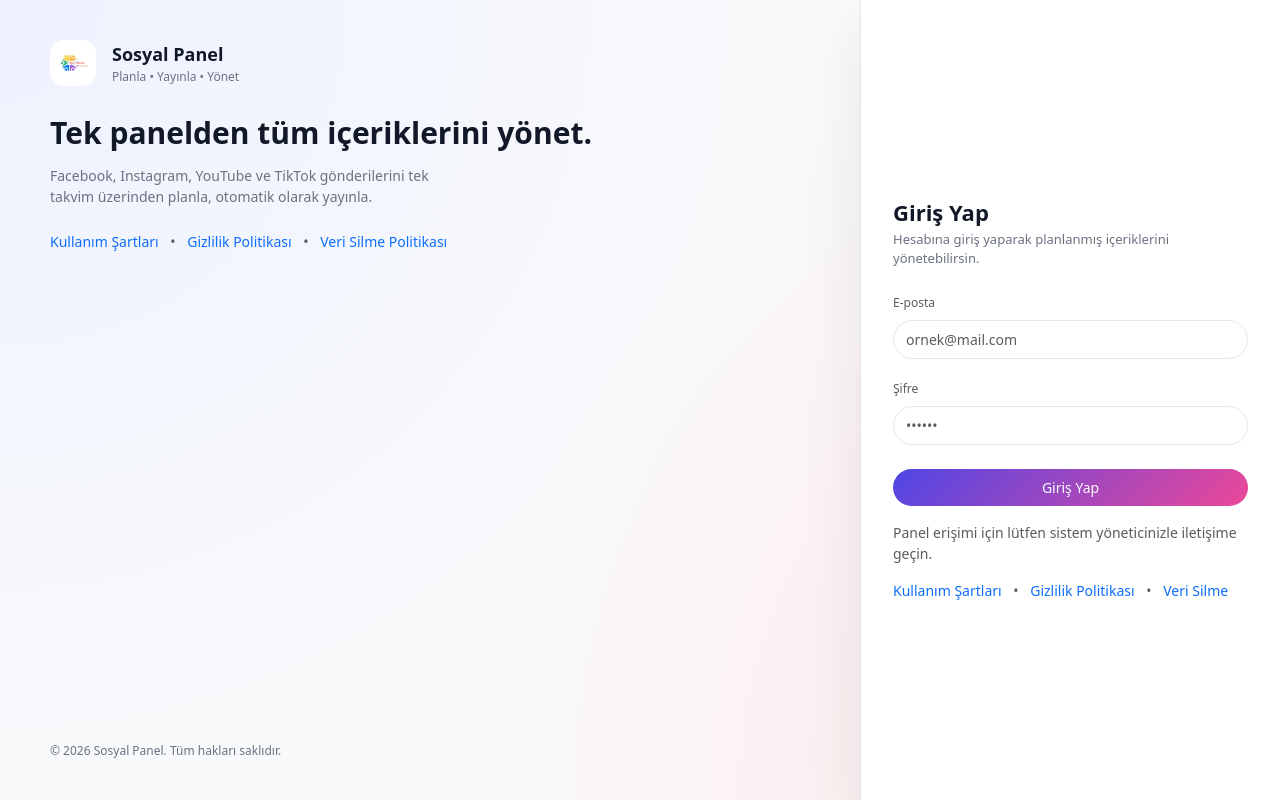
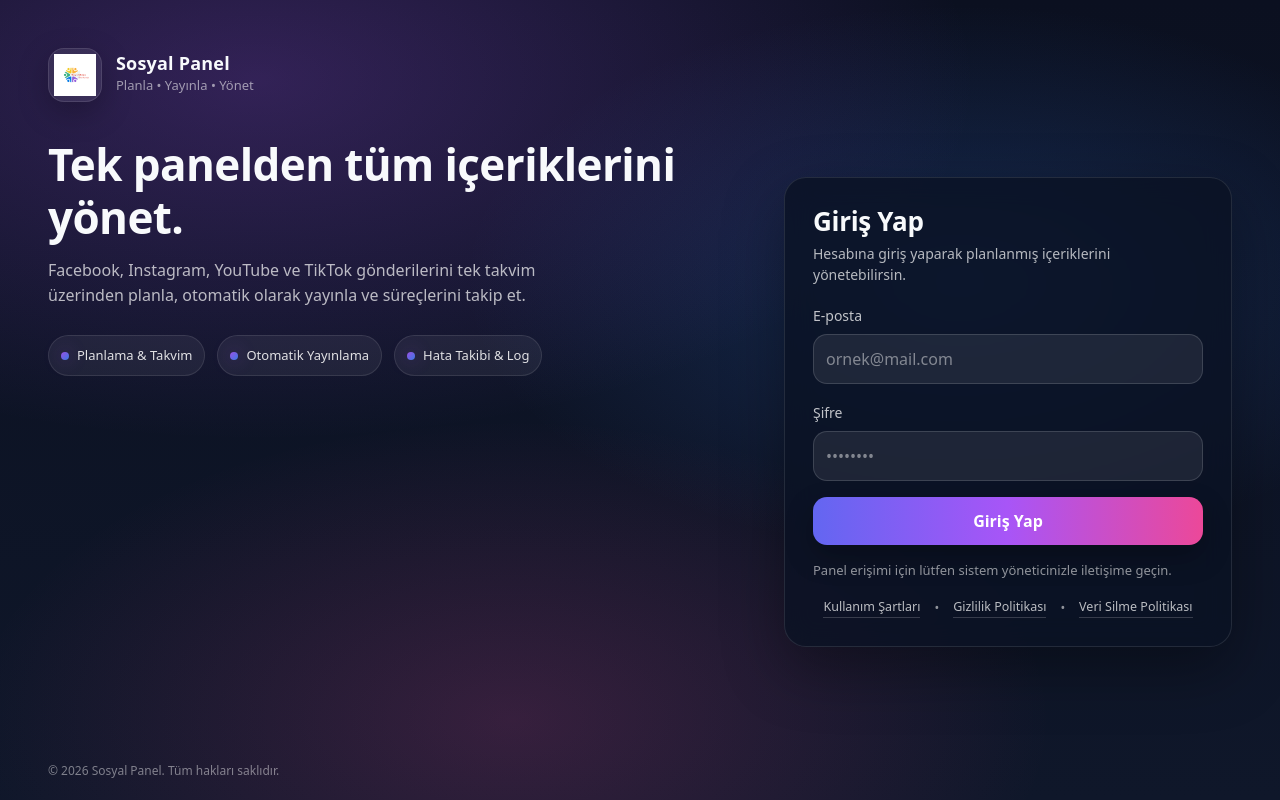
Before and after one commit to uercolak/otomedya, a CodeIgniter 4 app: the page made by app/Views/auth/login.php in a window 1280 px wide. Run offline with PHP 8.4 and a stand-in for CodeIgniter, Linux system fonts and the light colour scheme; the template is opened without the code that fills it, so the values that code supplies are empty; some libraries are stand-ins or nearby versions.

Commit message:
routes update

```diff
--- a/app/Views/auth/login.php
+++ b/app/Views/auth/login.php
@@ -8,49 +8,264 @@
     <link rel="icon" type="image/png" href="<?= base_url('/logo2.png'); ?>">
 
     <link href="https://cdn.jsdelivr.net/npm/bootstrap@5.3.2/dist/css/bootstrap.min.css" rel="stylesheet">
-    <link href="<?= base_url('/assets/css/auth.css'); ?>" rel="stylesheet">
+
+    <style>
+        :root{
+            --bg1:#0b1020;
+            --bg2:#0f172a;
+            --card:#0b1224cc;
+            --border:rgba(255,255,255,.10);
+            --muted:rgba(255,255,255,.70);
+            --muted2:rgba(255,255,255,.55);
+            --text:#f8fafc;
+        }
+
+        body{
+            min-height:100vh;
+            background:
+                radial-gradient(1200px 600px at 20% 10%, rgba(168,85,247,.25), transparent 60%),
+                radial-gradient(900px 500px at 75% 35%, rgba(59,130,246,.22), transparent 55%),
+                radial-gradient(900px 500px at 40% 90%, rgba(236,72,153,.18), transparent 60%),
+                linear-gradient(180deg, var(--bg1), var(--bg2));
+            color:var(--text);
+        }
+
+        .auth-shell{
+            min-height:100vh;
+            display:flex;
+            align-items:stretch;
+        }
+
+        .auth-left{
+            flex: 1 1 58%;
+            padding:48px 48px 24px 48px;
+            position:relative;
+            overflow:hidden;
+        }
+
+        .brand{
+            display:flex;
+            align-items:center;
+            gap:14px;
+            margin-bottom:34px;
+        }
+
+        .brand-logo{
+            width:54px;
+            height:54px;
+            border-radius:16px;
+            background: rgba(255,255,255,.08);
+            border:1px solid var(--border);
+            display:flex;
+            align-items:center;
+            justify-content:center;
+            overflow:hidden;
+            box-shadow: 0 10px 30px rgba(0,0,0,.25);
+        }
+
+        .brand-logo img{
+            width:42px;
+            height:42px;
+            object-fit:contain;
+            display:block;
+        }
+
+        .brand-title{
+            font-weight:700;
+            letter-spacing:.2px;
+            font-size:18px;
+            line-height:1.1;
+        }
+        .brand-sub{
+            color:var(--muted2);
+            font-size:13px;
+            margin-top:2px;
+        }
+
+        .hero{
+            max-width: 640px;
+            margin-top: 36px;
+        }
+        .hero h1{
+            font-weight:800;
+            font-size:44px;
+            letter-spacing:-.6px;
+            margin:0 0 14px 0;
+        }
+        .hero p{
+            color:var(--muted);
+            font-size:16px;
+            line-height:1.6;
+            margin:0;
+            max-width: 520px;
+        }
+
+        .feature-row{
+            margin-top: 26px;
+            display:flex;
+            gap:12px;
+            flex-wrap:wrap;
+        }
+        .pill{
+            display:inline-flex;
+            align-items:center;
+            gap:8px;
+            padding:10px 12px;
+            border-radius:999px;
+            border:1px solid var(--border);
+            background: rgba(255,255,255,.06);
+            color: rgba(255,255,255,.86);
+            font-size:13px;
+        }
+        .dot{
+            width:8px;height:8px;border-radius:50%;
+            background: linear-gradient(135deg, rgba(168,85,247,.9), rgba(59,130,246,.9));
+            box-shadow: 0 0 18px rgba(168,85,247,.45);
+        }
+
+        .auth-right{
+            flex: 0 0 520px;
+            padding:48px 48px 24px 24px;
+            display:flex;
+            flex-direction:column;
+            justify-content:center;
+        }
+
+        .card-auth{
+            border:1px solid var(--border);
+            background: var(--card);
+            backdrop-filter: blur(14px);
+            -webkit-backdrop-filter: blur(14px);
+            border-radius: 22px;
+            box-shadow: 0 22px 60px rgba(0,0,0,.35);
+            padding: 28px;
+        }
+
+        .card-auth h2{
+            font-weight:800;
+            font-size:26px;
+            margin:0 0 6px 0;
+            letter-spacing:-.3px;
+        }
+        .card-auth .sub{
+            color:var(--muted);
+            margin:0 0 18px 0;
+            font-size:14px;
+        }
+
+        .form-label{
+            color: rgba(255,255,255,.75) !important;
+        }
+
+        .form-control{
+            background: rgba(255,255,255,.08) !important;
+            border: 1px solid rgba(255,255,255,.14) !important;
+            color: var(--text) !important;
+            border-radius: 14px !important;
+            padding: 12px 12px !important;
+        }
+        .form-control::placeholder{
+            color: rgba(255,255,255,.45) !important;
+        }
+        .form-control:focus{
+            box-shadow: 0 0 0 .25rem rgba(168,85,247,.18) !important;
+            border-color: rgba(168,85,247,.45) !important;
+        }
+
+        .btn-gradient{
+            border:0;
+            border-radius: 14px;
+            padding: 12px 14px;
+            font-weight:700;
+            color:#fff;
+            background: linear-gradient(90deg, rgba(99,102,241,1), rgba(168,85,247,1), rgba(236,72,153,1));
+            box-shadow: 0 12px 28px rgba(0,0,0,.28);
+        }
+        .btn-gradient:hover{
+            filter: brightness(1.06);
+            transform: translateY(-1px);
+        }
+
+        .small-muted{
+            color: var(--muted2);
+            font-size: 13px;
+        }
+
+        .legal-footer{
+            margin-top: 18px;
+            display:flex;
+            gap:14px;
+            flex-wrap:wrap;
+            align-items:center;
+            justify-content:center;
+            color: rgba(255,255,255,.55);
+            font-size: 12.5px;
+        }
+
+        .legal-footer a{
+            color: rgba(255,255,255,.72);
+            text-decoration:none;
+            border-bottom: 1px solid rgba(255,255,255,.18);
+        }
+        .legal-footer a:hover{
+            color: rgba(255,255,255,.92);
+            border-bottom-color: rgba(255,255,255,.42);
+        }
+
+        .page-footer{
+            position: absolute;
+            left: 48px;
+            bottom: 20px;
+            color: rgba(255,255,255,.45);
+            font-size: 12px;
+        }
+
+        /* Responsive */
+        @media (max-width: 1100px){
+            .auth-shell{ flex-direction:column; }
+            .auth-right{ flex: 1 1 auto; padding: 16px 20px 26px 20px; }
+            .auth-left{ padding: 28px 20px 18px 20px; }
+            .page-footer{ position: static; margin-top: 22px; }
+            .hero h1{ font-size: 34px; }
+        }
+    </style>
 </head>
 <body>
-<div class="auth-wrapper">
-    <div class="auth-side">
-        <div>
-            <div class="auth-brand mb-4 d-flex align-items-center gap-3">
-                <div class="auth-logo" style="width:46px;height:46px;border-radius:14px;overflow:hidden;background:#fff;display:flex;align-items:center;justify-content:center;">
-                    <img src="<?= base_url('/logo.png'); ?>" alt="Sosyal Panel" style="max-width:100%;max-height:100%;display:block;">
+<div class="auth-shell">
+    <div class="auth-left">
+        <div class="brand">
+            <div class="brand-logo">
+                <img src="<?= base_url('/logo.png'); ?>" alt="Sosyal Panel">
             </div>
             <div>
-                    <div class="auth-brand-title">Sosyal Panel</div>
-                    <div class="auth-brand-sub">Planla • Yayınla • Yönet</div>
+                <div class="brand-title">Sosyal Panel</div>
+                <div class="brand-sub">Planla • Yayınla • Yönet</div>
             </div>
         </div>
 
-            <div class="auth-hero">
-                <div class="auth-hero-title">Tek panelden tüm içeriklerini yönet.</div>
-                <div class="auth-hero-text">
+        <div class="hero">
+            <h1>Tek panelden tüm içeriklerini yönet.</h1>
+            <p>
                 Facebook, Instagram, YouTube ve TikTok gönderilerini tek takvim üzerinden planla,
-                    otomatik olarak yayınla.
+                otomatik olarak yayınla ve süreçlerini takip et.
+            </p>
+
+            <div class="feature-row">
+                <div class="pill"><span class="dot"></span> Planlama & Takvim</div>
+                <div class="pill"><span class="dot"></span> Otomatik Yayınlama</div>
+                <div class="pill"><span class="dot"></span> Hata Takibi & Log</div>
             </div>
         </div>
 
-            <div class="mt-4 small text-muted">
-                <a class="text-decoration-none" href="<?= base_url('/terms'); ?>">Kullanım Şartları</a>
-                <span class="mx-2">•</span>
-                <a class="text-decoration-none" href="<?= base_url('/privacy'); ?>">Gizlilik Politikası</a>
-                <span class="mx-2">•</span>
-                <a class="text-decoration-none" href="<?= base_url('/data-deletion'); ?>">Veri Silme Politikası</a>
-            </div>
-        </div>
-
-        <div class="auth-footer mt-4">
+        <div class="page-footer">
             &copy; <?= date('Y'); ?> Sosyal Panel. Tüm hakları saklıdır.
         </div>
     </div>
 
-    <div class="auth-form-side">
-        <h1 class="auth-form-title">Giriş Yap</h1>
-        <p class="auth-form-sub">
-            Hesabına giriş yaparak planlanmış içeriklerini yönetebilirsin.
-        </p>
+    <div class="auth-right">
+        <div class="card-auth">
+            <h2>Giriş Yap</h2>
+            <p class="sub">Hesabına giriş yaparak planlanmış içeriklerini yönetebilirsin.</p>
 
             <?php $errors = session('errors') ?? []; ?>
 
@@ -58,44 +273,45 @@
                 <?= csrf_field(); ?>
 
                 <div class="mb-3">
-                <label class="form-label small text-muted">E-posta</label>
+                    <label class="form-label small">E-posta</label>
                     <input type="email" name="email"
-                       class="form-control form-control-sm"
+                           class="form-control"
                            value="<?= old('email'); ?>"
                            placeholder="ornek@mail.com">
                     <?php if (isset($errors['email'])): ?>
-                    <div class="auth-error mt-1"><?= esc($errors['email']); ?></div>
+                        <div class="text-danger small mt-1"><?= esc($errors['email']); ?></div>
                     <?php endif; ?>
                 </div>
 
                 <div class="mb-3">
-                <label class="form-label small text-muted">Şifre</label>
+                    <label class="form-label small">Şifre</label>
                     <input type="password" name="password"
-                       class="form-control form-control-sm"
-                       placeholder="••••••">
+                           class="form-control"
+                           placeholder="••••••••">
                     <?php if (isset($errors['password'])): ?>
-                    <div class="auth-error mt-1"><?= esc($errors['password']); ?></div>
+                        <div class="text-danger small mt-1"><?= esc($errors['password']); ?></div>
                     <?php endif; ?>
                 </div>
 
-            <button type="submit" class="btn btn-gradient w-100 btn-sm mt-2">
+                <button type="submit" class="btn btn-gradient w-100">
                     Giriş Yap
                 </button>
 
-            <div class="mt-3 small text-muted">
+                <div class="mt-3 small-muted">
                     Panel erişimi için lütfen sistem yöneticinizle iletişime geçin.
                 </div>
 
-            <div class="mt-3 small text-muted">
-                <a class="text-decoration-none" href="<?= base_url('/terms'); ?>">Kullanım Şartları</a>
-                <span class="mx-2">•</span>
-                <a class="text-decoration-none" href="<?= base_url('/privacy'); ?>">Gizlilik Politikası</a>
-                <span class="mx-2">•</span>
-                <a class="text-decoration-none" href="<?= base_url('/data-deletion'); ?>">Veri Silme</a>
+                <!-- ✅ Legal linkler sadece burada (tek yer) -->
+                <div class="legal-footer">
+                    <a href="<?= base_url('/terms'); ?>">Kullanım Şartları</a>
+                    <span>•</span>
+                    <a href="<?= base_url('/privacy'); ?>">Gizlilik Politikası</a>
+                    <span>•</span>
+                    <a href="<?= base_url('/data-deletion'); ?>">Veri Silme Politikası</a>
                 </div>
             </form>
         </div>
     </div>
-
+</div>
 </body>
 </html>
```
Lines whose indentation alone changed are shown as unchanged.
